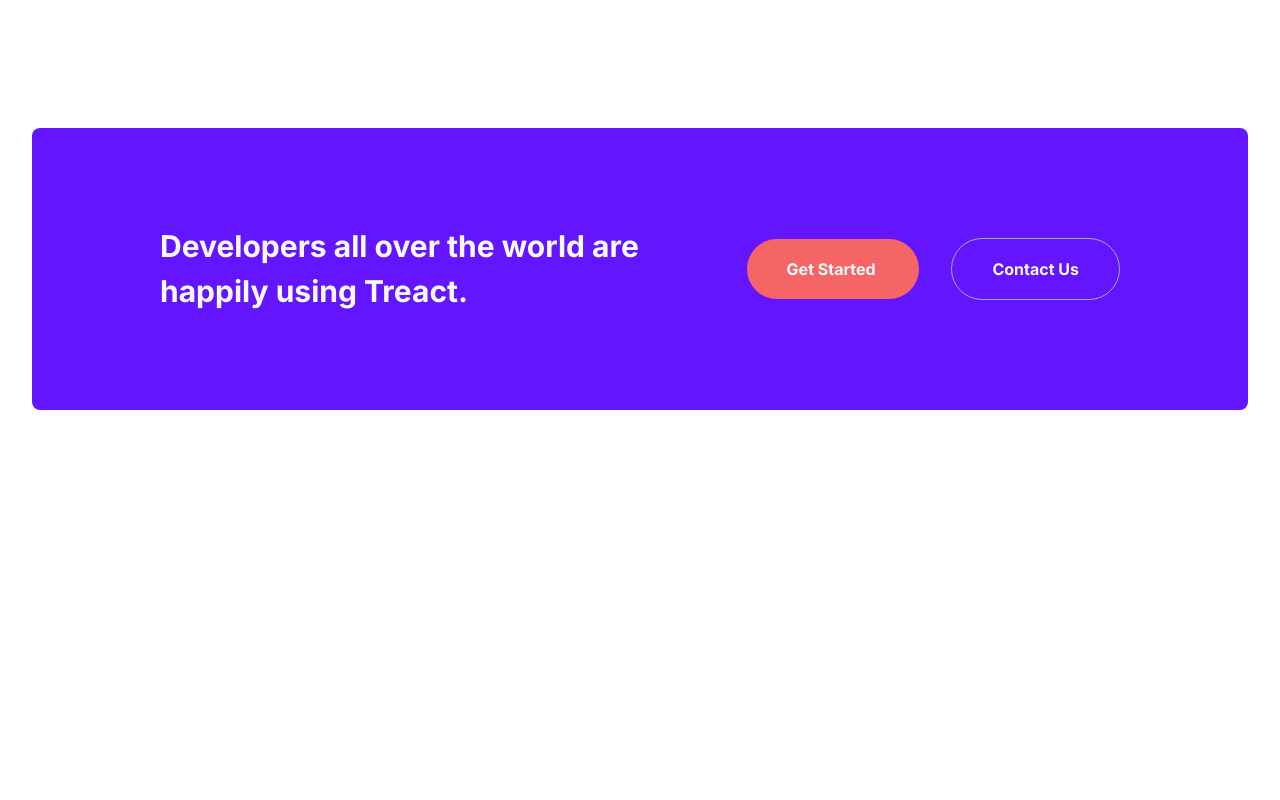
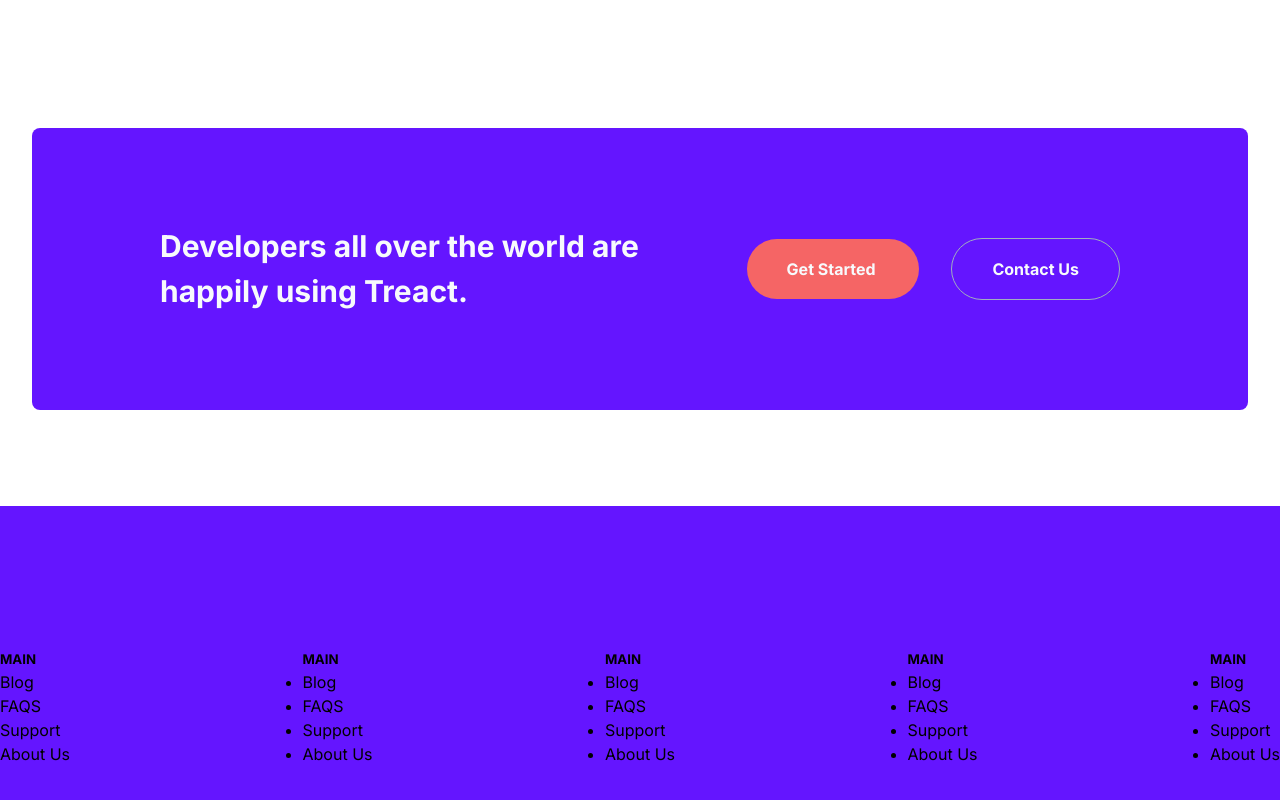
Before and after one commit to StarkoVega/Final-CSS-HTML-Project, a plain HTML site: page index.html in a window 1280 px wide. Shown: the part 6886-7686 px from the top of the page. Before the commit the page ends 7616 px from the top, so only its background shows below. Drawn offline with Linux system fonts and the light colour scheme.

Commit message:
Footer continued

```diff
--- a/index.html
+++ b/index.html
@@ -801,7 +801,53 @@
     <footer>
       <div class="container">
         <div class="row">
-
+          <div class="links__columns">
+            <div class="link__column">
+              <h5 class="column__title">MAIN</h5>
+              <ul class="links__list">
+                <li class="link"><a class="link__hover-efect link__hover-efect--white">Blog</a></li>
+                <li class="link"><a class="link__hover-efect link__hover-efect--white">FAQS</a></li>
+                <li class="link"><a class="link__hover-efect link__hover-efect--white">Support</a></li>
+                <li class="link"><a class="link__hover-efect link__hover-efect--white">About Us</a></li>
+              </ul>
+            </div>
+            <div class="link__column">
+              <h5 class="column__title">MAIN</h5>
+              <ul class="links__list">
+                <li class="link"><a class="link__hover-efect link__hover-efect--white">Blog</a></li>
+                <li class="link"><a class="link__hover-efect link__hover-efect--white">FAQS</a></li>
+                <li class="link"><a class="link__hover-efect link__hover-efect--white">Support</a></li>
+                <li class="link"><a class="link__hover-efect link__hover-efect--white">About Us</a></li>
+              </ul>
+            </div>
+            <div class="link__column">
+              <h5 class="column__title">MAIN</h5>
+              <ul class="links__list">
+                <li class="link"><a class="link__hover-efect link__hover-efect--white">Blog</a></li>
+                <li class="link"><a class="link__hover-efect link__hover-efect--white">FAQS</a></li>
+                <li class="link"><a class="link__hover-efect link__hover-efect--white">Support</a></li>
+                <li class="link"><a class="link__hover-efect link__hover-efect--white">About Us</a></li>
+              </ul>
+            </div>
+            <div class="link__column">
+              <h5 class="column__title">MAIN</h5>
+              <ul class="links__list">
+                <li class="link"><a class="link__hover-efect link__hover-efect--white">Blog</a></li>
+                <li class="link"><a class="link__hover-efect link__hover-efect--white">FAQS</a></li>
+                <li class="link"><a class="link__hover-efect link__hover-efect--white">Support</a></li>
+                <li class="link"><a class="link__hover-efect link__hover-efect--white">About Us</a></li>
+              </ul>
+            </div>
+            <div class="link__column">
+              <h5 class="column__title">MAIN</h5>
+              <ul class="links__list">
+                <li class="link"><a class="link__hover-efect link__hover-efect--white">Blog</a></li>
+                <li class="link"><a class="link__hover-efect link__hover-efect--white">FAQS</a></li>
+                <li class="link"><a class="link__hover-efect link__hover-efect--white">Support</a></li>
+                <li class="link"><a class="link__hover-efect link__hover-efect--white">About Us</a></li>
+              </ul>
+            </div>
+          </div>
         </div>
       </div>
     </footer>
--- a/styles.css
+++ b/styles.css
@@ -805,3 +805,20 @@ a {
   background-color: #f7fafc;
   color: #6415ff;
 }
+
+/* FOOTER */
+
+footer {
+  background-color: #6415ff;
+  margin: 0 -32px -32px -32px;
+}
+
+.links__columns {
+  display: flex;
+  justify-content: space-between;
+}
+
+.link__column {
+  margin-top: 48px;
+  width: auto;
+}
```
